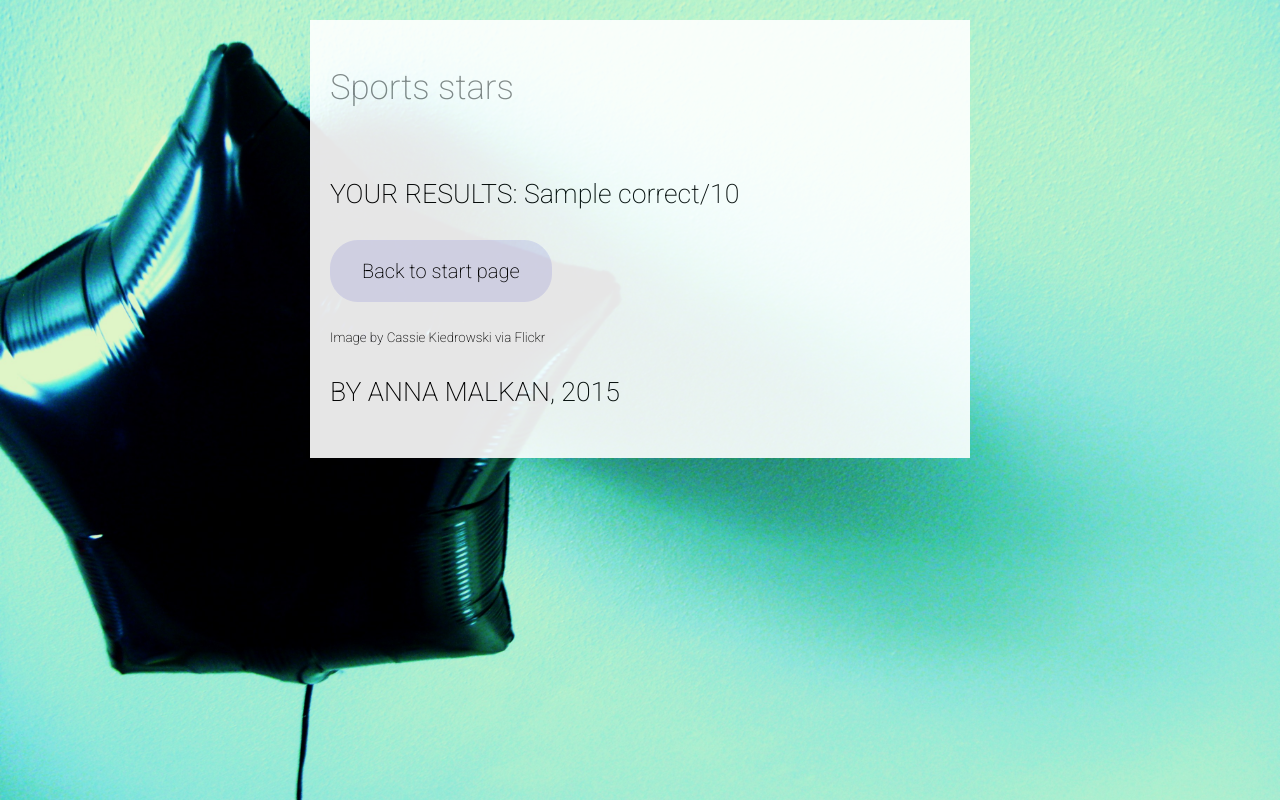
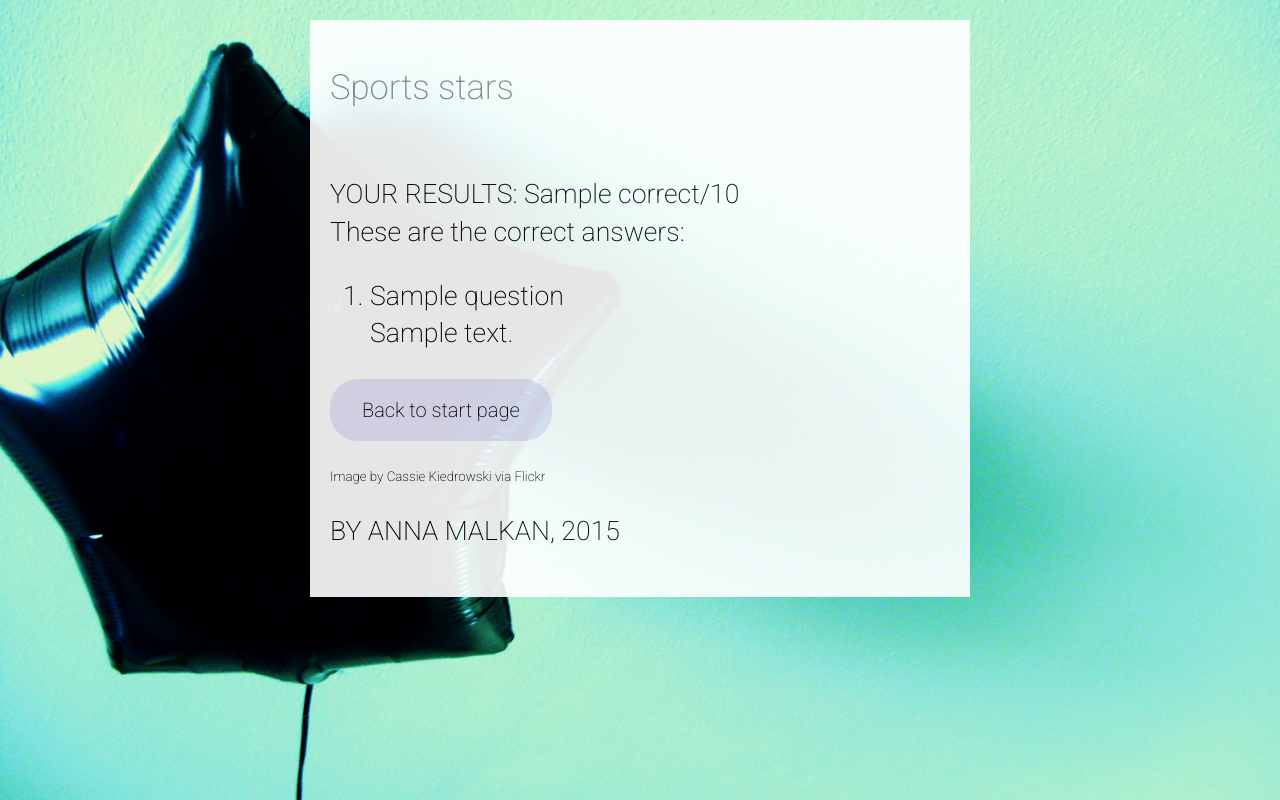
Before and after one commit to annamalkan/quiz-site, a Django app: template quiz/templates/quiz/completed.html in a window 1280 px wide. Run offline with Django 3.2, Linux system fonts and the light colour scheme; tables that the repository leaves empty hold one stand-in row (values such as "Sample post"); the template is opened without the code that fills it: values that come from a table or form of the project are taken from there, most other values are stand-ins (such as "Sample title", 1, 10 or a date in 2020).

Commit message:
Added answers to completed page

```diff
--- a/quiz/templates/quiz/completed.html
+++ b/quiz/templates/quiz/completed.html
@@ -13,6 +13,22 @@
 		<br>
 			<h2>
 			YOUR RESULTS: {{correct}}/{{total}}
+			<br>
+			These are the correct answers:
+			<br>
+			<ol>
+				{% for question in questions %}
+   				 <li>{{ question.question }} <br>
+   				 	{% if question.correct == 1 %}
+   				 		{{question.answer1}}
+   				 	{% elif question.correct == 2 %}
+   				 		{{question.answer2}}
+   				 	{% elif question.correct == 3 %}
+   				 		{{question.answer3}}
+					{% endif %}
+				</li>
+				{% endfor %}
+			</ol>
 		<!-- 	</h2>
 			<ol>
 				<li>Correct/incorrect: Kathrine Switzer ran the Boston Marathon in 1967. She was repeatedly attacked by people while running but also had a group of runners around her fighting off those who tried to stop her from finishing. In 2015 46% of the runners were women. Read more about her <a href="https://en.wikipedia.org/wiki/Kathrine_Switzer">here</a>.</li>
--- a/quiz/views.py
+++ b/quiz/views.py
@@ -83,6 +83,7 @@ def completed(request, slug):
 	    "correct": num_correct_answers,
 	    "total": questions.count(),
 		"quiz_slug": quiz,
+		"questions": questions,
 	}
 	return render(request, "quiz/completed.html", context)
 
```
